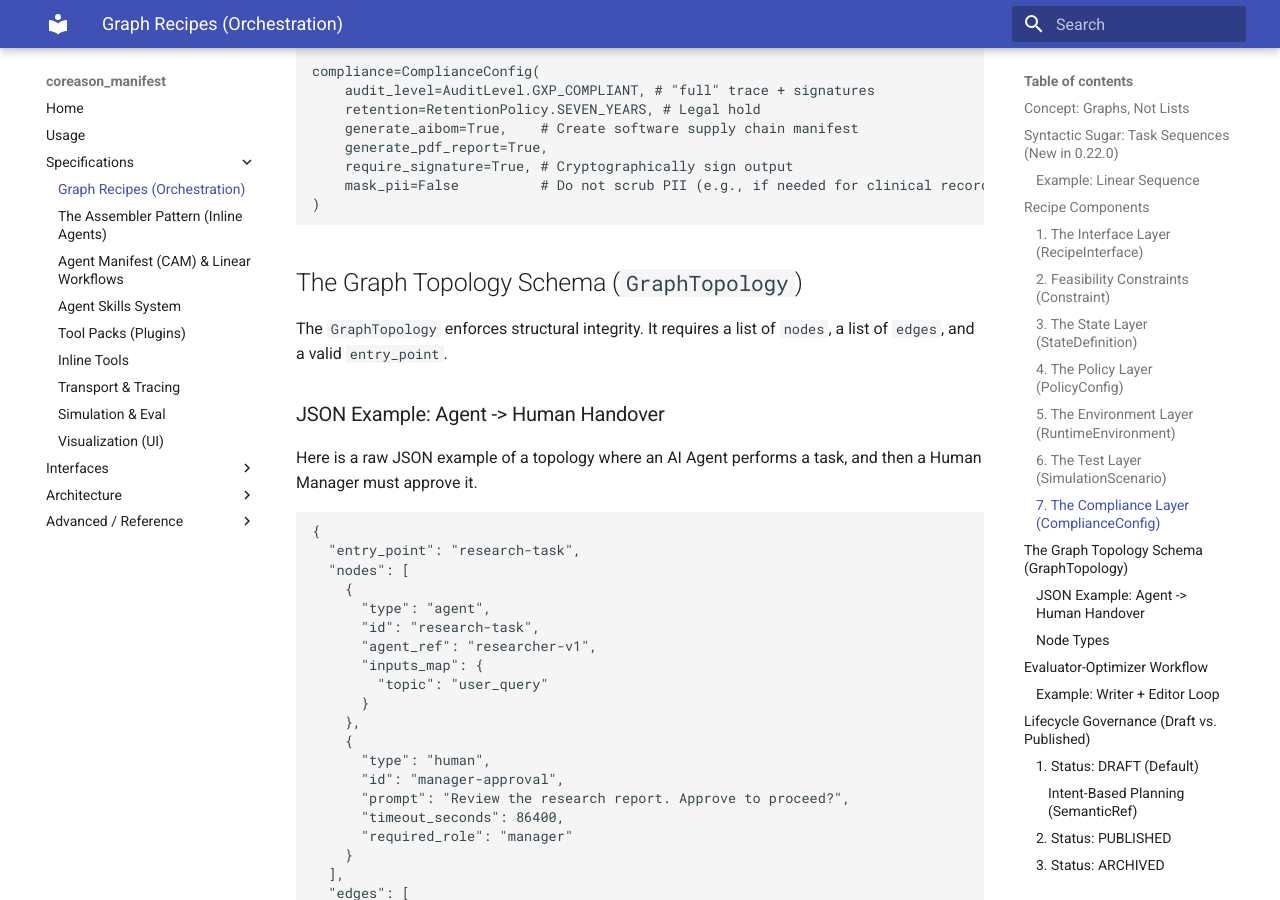
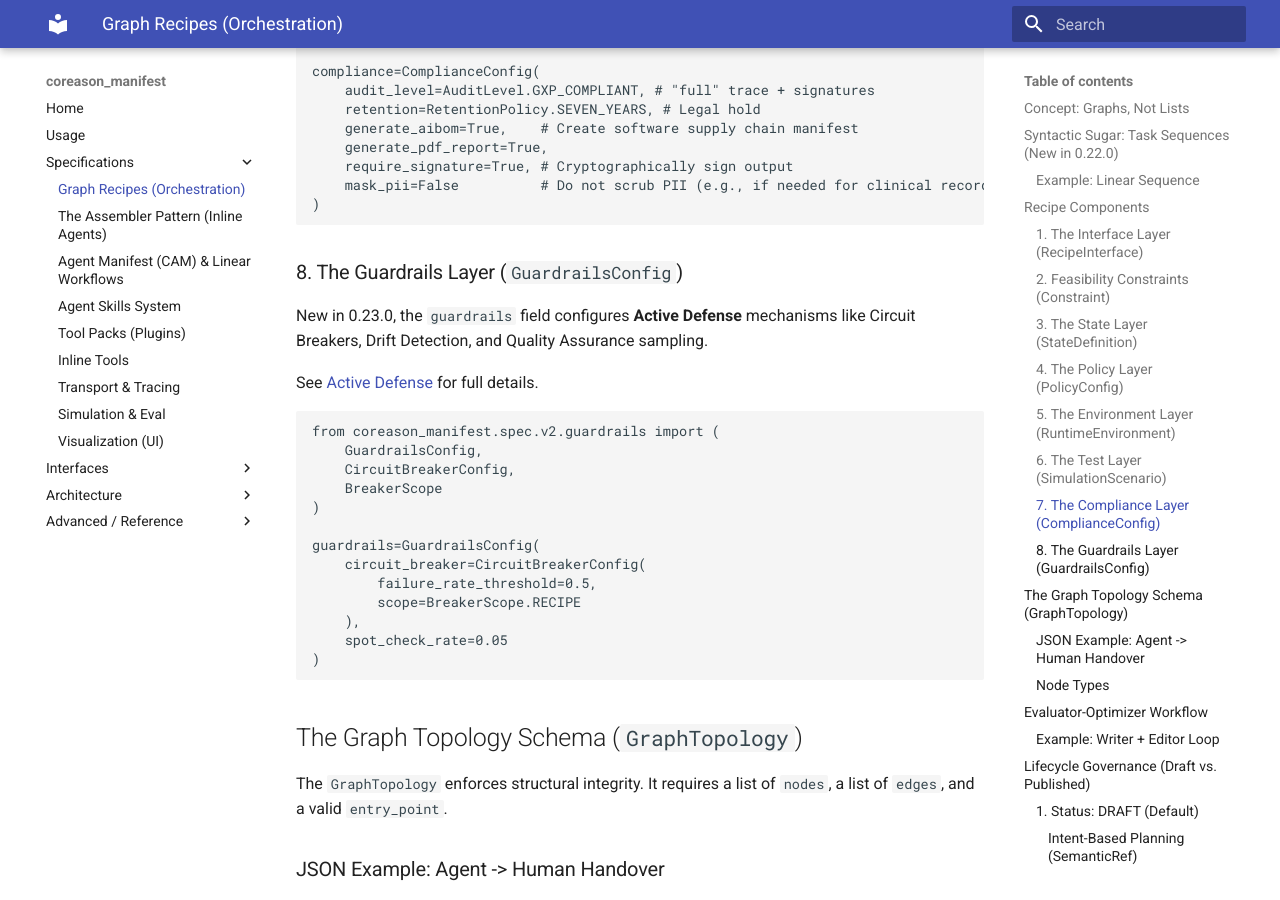
Before and after one commit to CoReason-AI/coreason-manifest, an MkDocs documentation site: the page built from docs/graph_recipes.md, in a window 1280 px wide and 900 px high, scrolled down 3775 px. Built offline with MkDocs 1.6.1 and Material for MkDocs 9.7.7, drawn with Linux system fonts in a browser that asks for light colours.

Commit message:
feat: add GuardrailsConfig schema to V2 Recipe
Introduces `GuardrailsConfig` for active runtime protection, including:
- `CircuitBreakerConfig` for automated stoppage rules.
- `DriftConfig` for OOD detection.
- `spot_check_rate` for QA sampling.

Updates `RecipeDefinition` to include the `guardrails` field.
Adds:
- Comprehensive tests in `tests/test_v2_guardrails.py` and `tests/test_v2_guardrails_extended.py`.
- Documentation in `docs/active_defense.md`.
- Updates to `docs/graph_recipes.md` and `docs/index.md`.

Co-authored-by: gowthamrao <13936600+gowthamrao@users.noreply.github.com>

````diff
--- a/docs/graph_recipes.md
+++ b/docs/graph_recipes.md
@@ -167,6 +167,28 @@ compliance=ComplianceConfig(
     generate_pdf_report=True,
     require_signature=True, # Cryptographically sign output
     mask_pii=False          # Do not scrub PII (e.g., if needed for clinical records)
+)
+```
+
+### 8. The Guardrails Layer (`GuardrailsConfig`)
+
+New in 0.23.0, the `guardrails` field configures **Active Defense** mechanisms like Circuit Breakers, Drift Detection, and Quality Assurance sampling.
+
+See [Active Defense](active_defense.md) for full details.
+
+```python
+from coreason_manifest.spec.v2.guardrails import (
+    GuardrailsConfig,
+    CircuitBreakerConfig,
+    BreakerScope
+)
+
+guardrails=GuardrailsConfig(
+    circuit_breaker=CircuitBreakerConfig(
+        failure_rate_threshold=0.5,
+        scope=BreakerScope.RECIPE
+    ),
+    spot_check_rate=0.05
 )
 ```
 
````
Also changed, not shown: docs/active_defense.md (added, +89 -0 lines), docs/index.md (+3 -0 lines), 1 other file.
